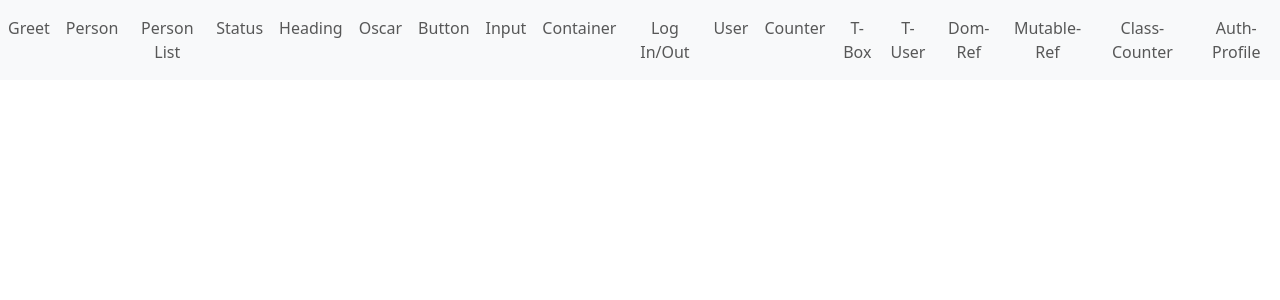
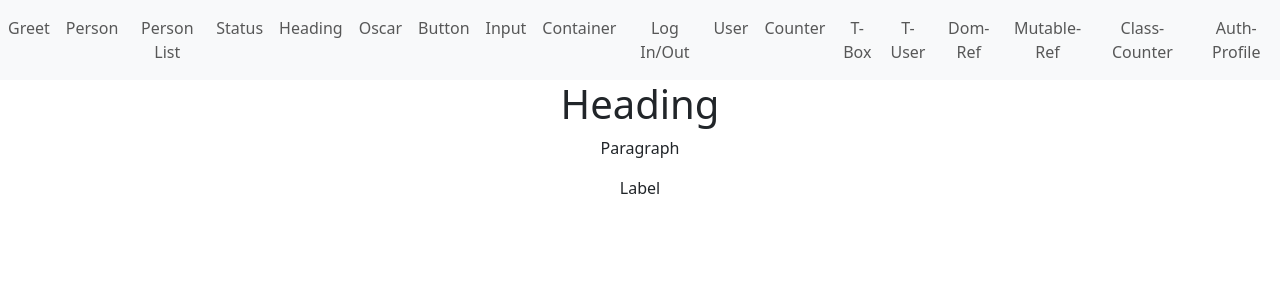
Before and after one commit to lucifercodz/ts-react, a React (Create React App) app: page / in a window 1280 px wide. Shown: the top 300 px of the page. Built offline with nearby package versions, Linux system fonts and the light colour scheme.

Commit message:
adding polymorphic folder

```diff
--- a/src/App.tsx
+++ b/src/App.tsx
@@ -29,6 +29,7 @@ import { GenList } from './components/generics/GenList';
 import { RandomNumber } from './components/restriction/RandomNumber';
 import { Toast } from './components/templateliterals/Toast';
 import { HtmlButton } from './components/html/HtmlButton';
+import { PolyText } from './components/polymorphic/PolyText';
 
 function App() {
   const personName = {
@@ -247,6 +248,18 @@ function App() {
             </Route>
           </Routes>
       </Router>
+
+      <PolyText as='h1' size='lg'>
+        Heading
+      </PolyText>
+
+      <PolyText as='p' size='md'>
+        Paragraph
+      </PolyText>
+
+      <PolyText as='label' htmlFor='someid' size='md' color='primary'>
+        Label
+      </PolyText>
     </div>
   );
 }
--- /dev/null
+++ b/src/components/polymorphic/PolyText.tsx
@@ -0,0 +1,25 @@
+import React from "react"
+
+type TextOwnProps<E extends React.ElementType> = {
+    size?: 'sm' | 'md' | 'lg'
+    color?: 'primary' | 'secondary'
+    children: React.ReactNode
+    as?: E
+}
+
+type TextProps<E extends React.ElementType> = TextOwnProps<E> &
+    Omit<React.ComponentProps<E>, keyof TextOwnProps<E>>
+
+export const PolyText = <E extends React.ElementType = 'div'>({
+    size,
+    color,
+    children,
+    as,
+}: TextProps<E>) => {
+    const Component = as || 'div'
+    return (
+        <Component className={`class-with-${size}-${color}`}>
+            {children}
+        </Component>
+    )
+}
```
